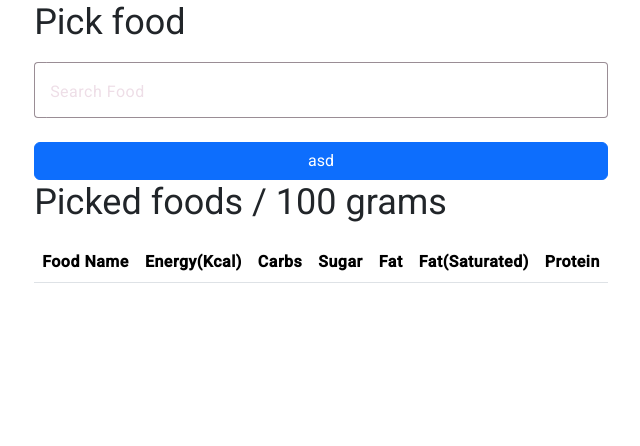
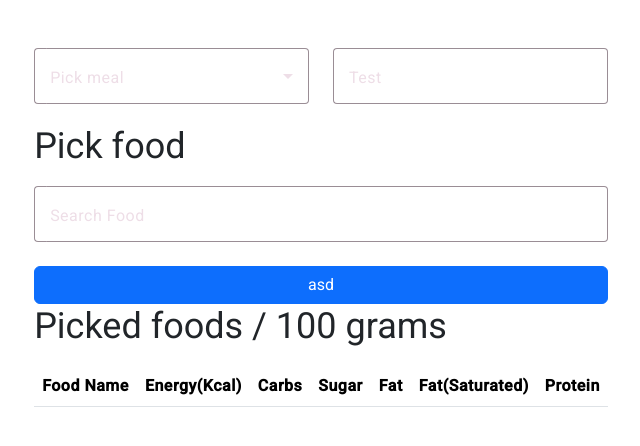
Before and after one commit to JnaLa/dietgen-front, an Angular app: page / in a window 1280 px wide. Shown: the top 446 px of the page, without its empty margins (319-959 px from the left). Built offline with nearby package versions, Linux system fonts and the light colour scheme.

Commit message:
lisätty koodia

```diff
--- a/src/app/pick-foods/pick-foods/pick-foods.component.html
+++ b/src/app/pick-foods/pick-foods/pick-foods.component.html
@@ -1,5 +1,33 @@
-<div class="container d-flex justify-content-center wh-100">
+<div class="container d-flex justify-content-center wh-100 mt-5">
   <form [formGroup]="foodsForm" (ngSubmit)="saveFoods()">
+    <div class="group-container">
+      <div class="row justify-content-md-center">
+        <mat-form-field class="col" appearance="outline">
+          <mat-label for="mealTypes">Pick meal</mat-label>
+          <mat-select formControlName="meal_type">
+            <mat-option
+              *ngFor="let meal of meal_types"
+              [value]="meal"
+              (click)="selectMeal(meal)"
+            >
+              {{ meal.name }}
+            </mat-option>
+          </mat-select>
+        </mat-form-field>
+
+        <mat-form-field class="col" appearance="outline">
+          <mat-label>Test</mat-label>
+          <input
+            matInput
+            placeholder="test"
+            type="text"
+            name="test"
+            formControlName="test"
+          />
+        </mat-form-field>
+      </div>
+    </div>
+
     <div class="group-container">
       <h3 class="header-3">Pick food</h3>
       <div class="row justify-content-md-center">
--- a/src/app/pick-foods/pick-foods/pick-foods.component.ts
+++ b/src/app/pick-foods/pick-foods/pick-foods.component.ts
@@ -1,5 +1,5 @@
 import { Component } from '@angular/core';
-import { FormControl, FormGroup, ReactiveFormsModule } from '@angular/forms';
+import { FormArray, FormControl, FormGroup, ReactiveFormsModule } from '@angular/forms';
 import { MatFormFieldModule } from '@angular/material/form-field';
 import { MatSelectModule } from '@angular/material/select';
 import { CommonModule } from '@angular/common';
@@ -30,16 +30,36 @@ import { SearchFoodsService } from '../../services/search-foods.service';
 export class PickFoodsComponent {
 
   foodsForm = new FormGroup({
+    // Foods
     food_id: new FormControl(),
     food_name: new FormControl(),
-    food_amount: new FormControl()
+    food_amount: new FormControl(),
+
+    // Meals
+    meal_type: new FormControl(),
+
+    // Selected meals
+    meal_selections: new FormArray([]), // Dynamic
+
+    test: new FormControl()
+
   })
 
   filteredFoods!: Observable<any[]>;
   foodsArray: any = []
+  dietFoodList: any = []
 
-
-  dietFoodList: any = []
+  meal_types: any = [
+    {"id": 0, "name": "Aamiainen"},
+    {"id": 1, "name": "Brunssi"},
+    {"id": 2, "name": "Lounas"},
+    {"id": 3, "name": "Välipala"},
+    {"id": 4, "name": "Päivällinen"},
+    {"id": 5, "name": "Illallinen"},
+    {"id": 6, "name": "Iltapala"},
+    {"id": 7, "name": "Juoma"},
+    {"id": 8, "name": "Muu"}
+  ]
 
   constructor(
     private searchFoodsService: SearchFoodsService
@@ -103,6 +123,11 @@ export class PickFoodsComponent {
 
   }
 
+  selectMeal(meal_selected: any) {
+
+
+  }
+
 
 
 
```
